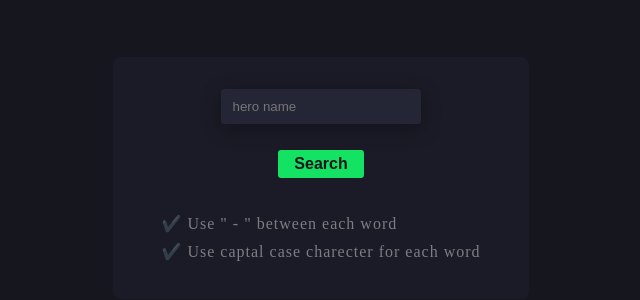
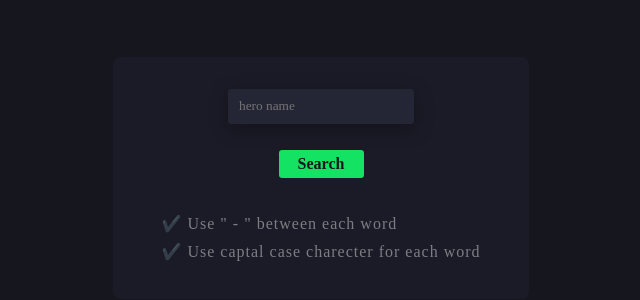
Before and after one commit to Sadegh-AT/Dota2-Api, a website: page frontend/index.html in a window 1280 px wide. Shown: the part 222-522 px from the top of the page, 319-959 px from the left. Drawn offline with Linux system fonts and the light colour scheme.

Commit message:
add "outfit" font

```diff
--- a/frontend/css/app.css
+++ b/frontend/css/app.css
@@ -4,6 +4,7 @@
   box-sizing: border-box;
   margin: 0;
   padding: 0;
+  font-family: "outfit";
 }
 body {
   background-color: #16161e;
@@ -14,6 +15,7 @@ body {
   display: flex;
   justify-content: center;
   align-items: center;
+  font-family: "outfit";
 }
 
 .container {
```
